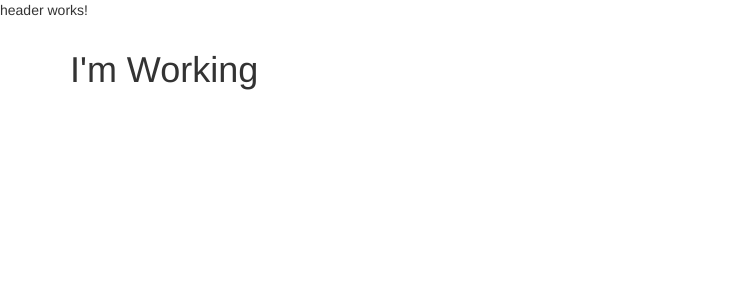
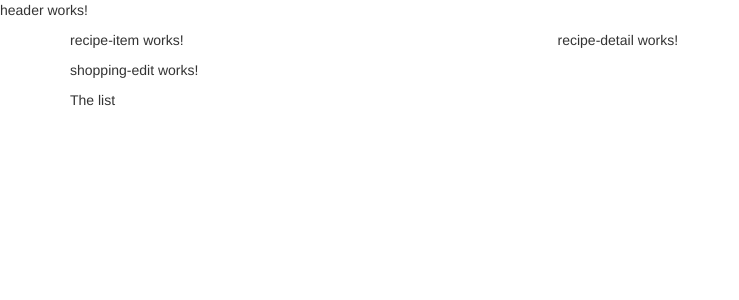
Before and after one commit to codewithgourav/recipe-project, an Angular app: page / in a window 1280 px wide. Shown: the top 300 px of the page, without its empty margins (0-739 px from the left). Built offline with nearby package versions, Linux system fonts and the light colour scheme.

Commit message:
editing components

```diff
--- a/src/app/app.component.html
+++ b/src/app/app.component.html
@@ -2,8 +2,7 @@
 
 <div class="container">
   <div class="row">
-    <div class="col-md-12">
-      <h1>I'm Working</h1>
-    </div>
+    <app-recipes></app-recipes>
+    <app-shopping-list></app-shopping-list>
   </div>
 </div>
--- a/src/app/recipes/recipe-list/recipe-list.component.html
+++ b/src/app/recipes/recipe-list/recipe-list.component.html
@@ -1 +1 @@
-<p>recipe-list works!</p>
+<app-recipe-item></app-recipe-item>
--- a/src/app/recipes/recipes.component.html
+++ b/src/app/recipes/recipes.component.html
@@ -1 +1,8 @@
-<p>recipes works!</p>
+
+
+    <div class="col-md-5">
+        <app-recipe-list></app-recipe-list>
+    </div>
+    <div class="col-md-7">
+        <app-recipe-detail></app-recipe-detail>
+    </div>
--- a/src/app/shopping-list/shopping-list.component.html
+++ b/src/app/shopping-list/shopping-list.component.html
@@ -1 +1,7 @@
-<p>shopping-list works!</p>
+
+    <div class="col-md-12">
+        <app-shopping-edit></app-shopping-edit>
+    </div>
+    <div class="col-md-12">
+        <p>The list</p>
+    </div>
```
